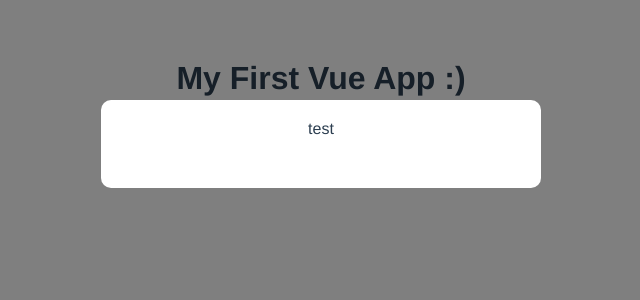
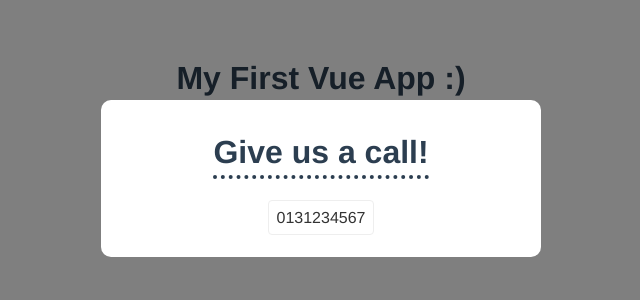
Before and after one commit to matherton/Vue3, a Vue app in the folder modal-project/: page / in a window 1280 px wide. Both pictures are taken after a click on the button "open 2nd Modal". Shown: the top 300 px of the page, without its empty margins (319-959 px from the left). Built offline with nearby package versions, Linux system fonts and the light colour scheme.

Commit message:
Finished my soltion for 2nd modal: added slot and header into Modal2 content

```diff
--- a/modal-project/src/App.vue
+++ b/modal-project/src/App.vue
@@ -14,7 +14,12 @@
     </Modal>
   </div>
   <div v-if="showModal2">
-    <Modal @close="toggleModal2"> test </Modal>
+    <Modal @close="toggleModal2">
+      <h1>Give us a call!</h1>
+      <template v-slot:tel>
+        <a href="tel:0131234567">0131234567</a>
+      </template>
+    </Modal>
   </div>
   <button @click.alt="toggleModal">Show Modal(alt)</button>
   <button @click="toggleModal2">open 2nd Modal</button>
--- a/modal-project/src/components/Modal.vue
+++ b/modal-project/src/components/Modal.vue
@@ -4,6 +4,7 @@
       <slot>default content</slot>
       <div class="actions">
         <slot name="links"></slot>
+        <slot name="tel"></slot>
       </div>
     </div>
   </div>
```
